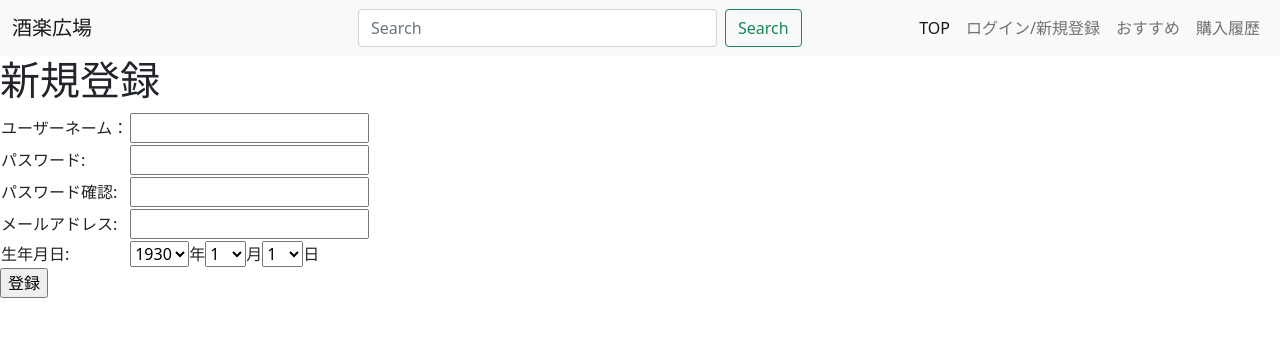
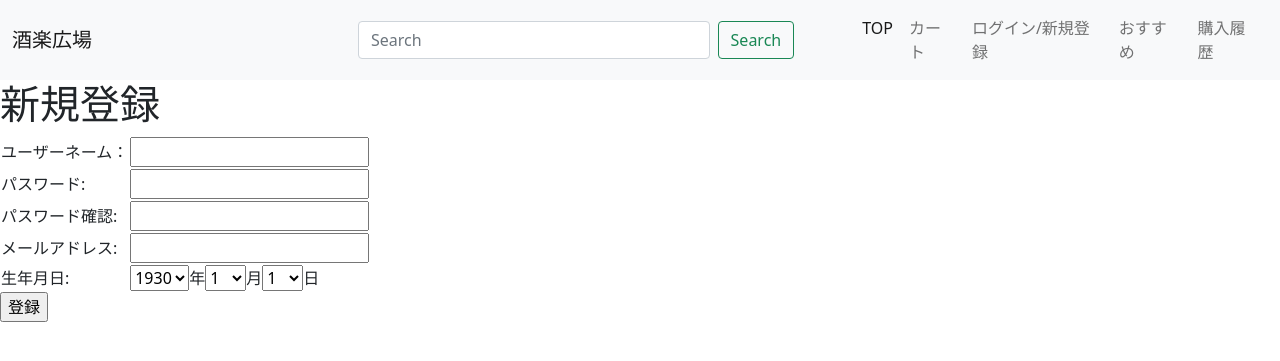
Before and after one commit to SUSHI600/Kanpai-shoukai, a PHP site: page /Frame22input.php in a window 1280 px wide. Shown: the top 361 px of the page. Run offline with PHP 8.4, Linux system fonts and the light colour scheme.

Commit message:
change src

```diff
--- a/header.php
+++ b/header.php
@@ -29,6 +29,7 @@
         <div class="collapse navbar-collapse justify-content-end" id="navbarNavAltMarkup">
           <div class="navbar-nav">
               <a class="nav-link active" aria-current="page" href="frame16.php">TOP</a>
+              <a class="nav-link" href="frame5.php">カート</a>
               <a class="nav-link" href="Frame22input.php">ログイン/新規登録</a>
               <a class="nav-link" href="osusume1.php">おすすめ</a>
               <a class="nav-link" href="frame21.php">購入履歴</a>
```
